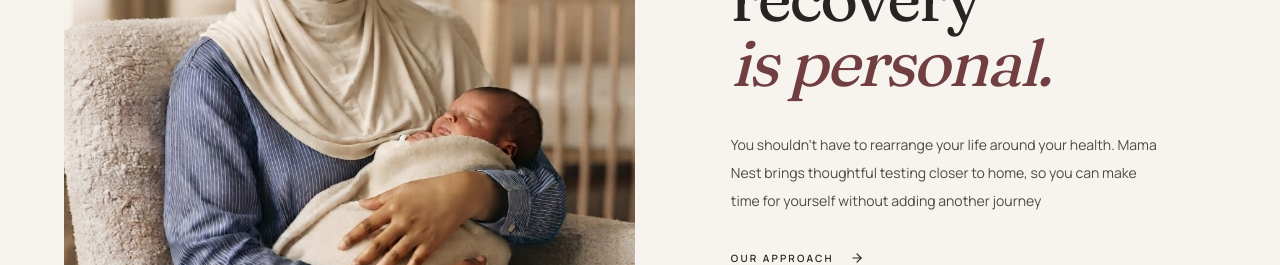
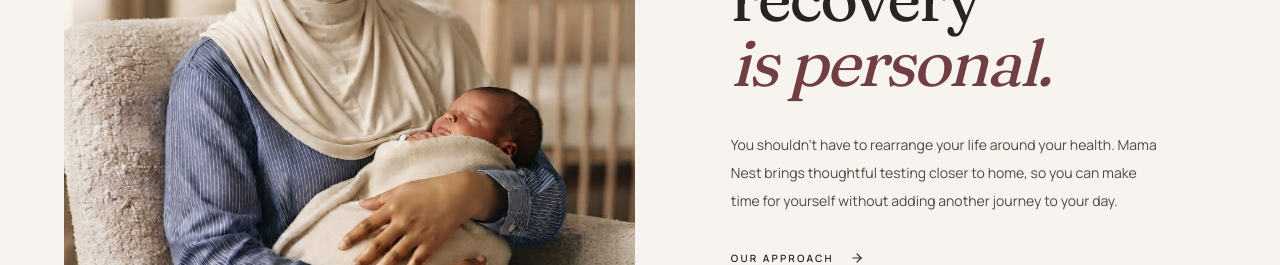
Before and after one commit to habibaby/mama-nest, a Next.js app: page / in a window 1280 px wide. Shown: the part 3360-3625 px from the top of the page. Built offline with nearby package versions, Linux system fonts and the light colour scheme.

Commit message:
Update page.tsx

```diff
--- a/src/app/page.tsx
+++ b/src/app/page.tsx
@@ -343,8 +343,8 @@ export default function HomePage() {
               <p className="mt-9 max-w-[430px] text-sm leading-7 text-espresso-soft">
                 You shouldn't have to rearrange your life around your health.
                 Mama Nest brings thoughtful testing closer to home, so you
-                can make time for yourself without adding another journey
-
+                can make time for yourself without adding another journey to
+                your day.
               </p>
 
               <a
```
